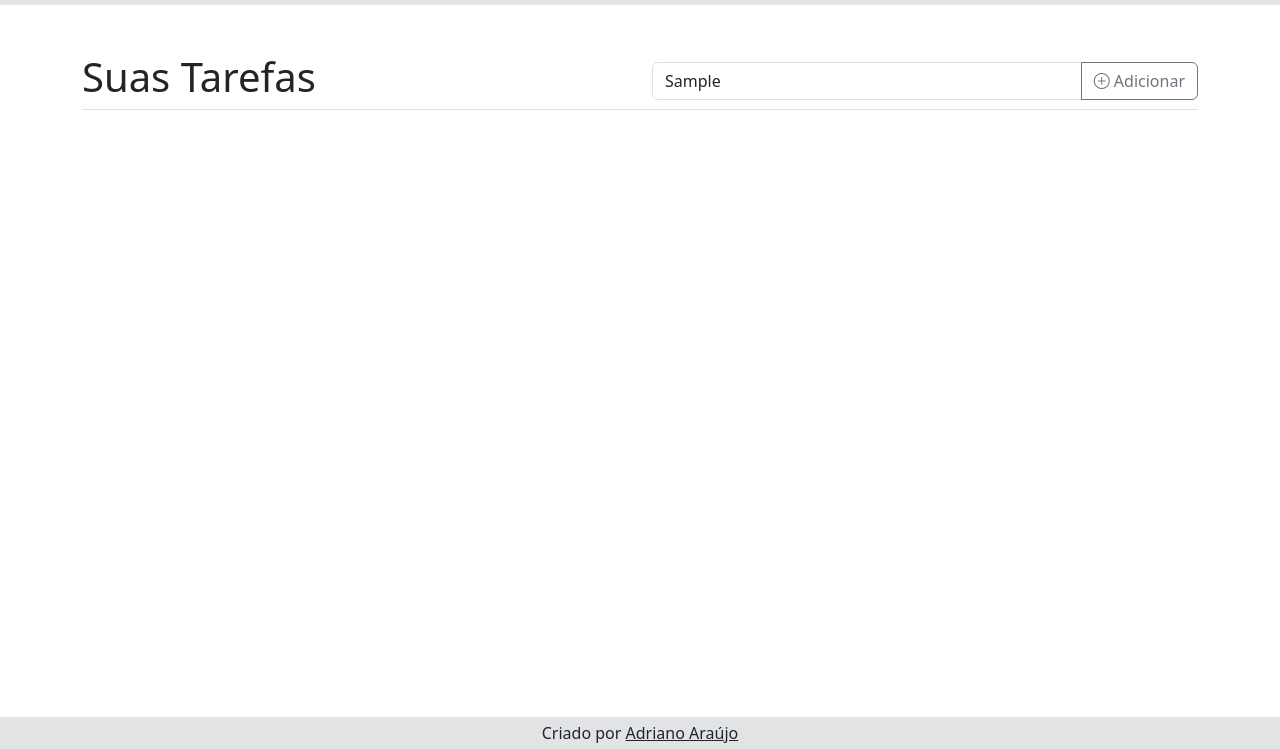
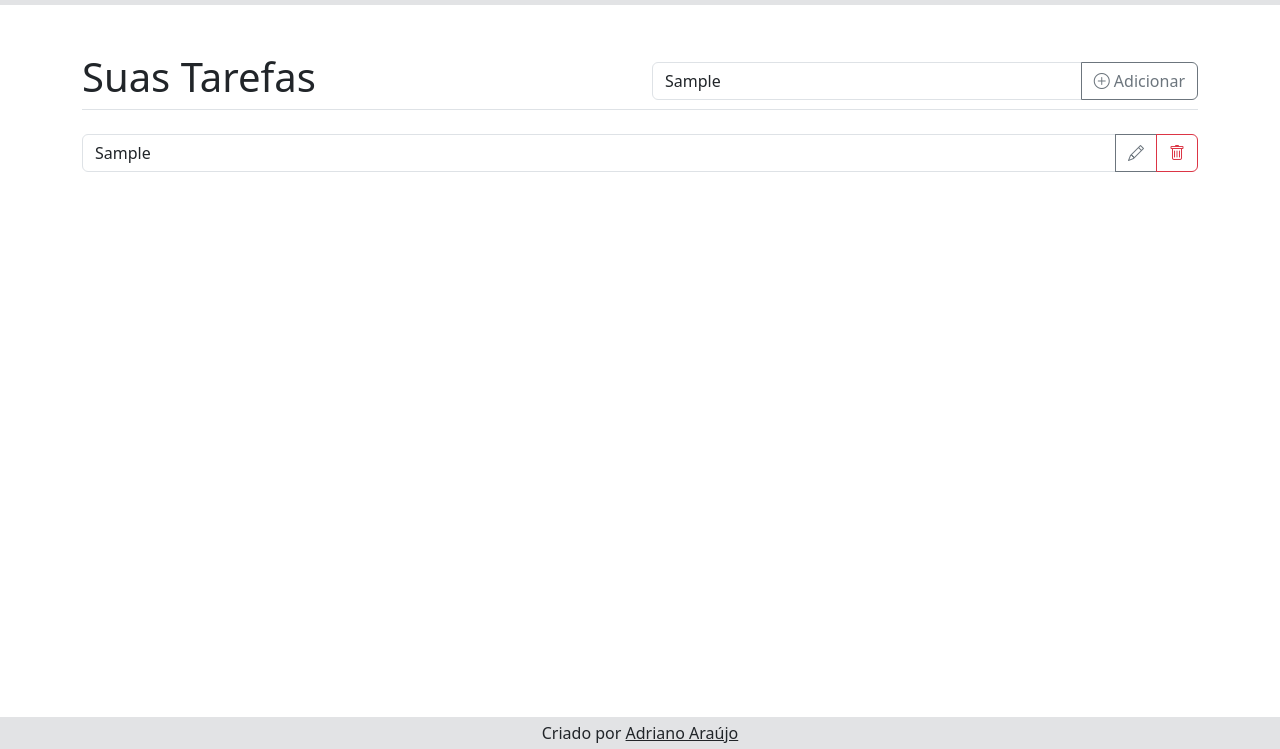
Before and after one commit to adrianoaraujods/bootstrap-todo, a plain HTML site: page index.html in a window 1280 px wide. Both pictures are taken after typing "Sample" into the empty fields and a click on the button "Adicionar". Shown: the part 51-800 px from the top of the page. Drawn offline with nearby package versions, Linux system fonts and the light colour scheme.

Commit message:
feat: create todo list and add item method

```diff
--- a/index.html
+++ b/index.html
@@ -64,6 +64,11 @@
           </div>
         </div>
       </header>
+
+      <ul
+        id="todo-list"
+        class="list-unstyled d-flex flex-column gap-2 mt-4"
+      ></ul>
     </main>
 
     <footer class="bg-secondary-subtle">
--- a/main.js
+++ b/main.js
@@ -0,0 +1,49 @@
+const addInput = document.querySelector(`#add-input`);
+const addButton = document.querySelector(`#add-btn`);
+
+const todoList = document.querySelector(`#todo-list`);
+
+function addItem() {
+  if (!todoList) return;
+
+  const { value } = addInput;
+  if (!value || String(value).length === 0) {
+    alert("O descrição da tarefa não pode estar vazio.");
+    return;
+  }
+
+  const index = todoList.childElementCount;
+
+  todoList.innerHTML += `<li id="todo-item-${index}" class="input-group">
+  <input
+    id="todo-input-${index}"
+    type="text"
+    class="form-control todo-text"
+    value="${value}"
+    aria-label="Descrição da Tarefa"
+    readonly
+  />
+
+  <button
+    id="todo-edit-btn-${index}"
+    class="btn btn-outline-secondary"
+    type="button"
+    title="Editar"
+    aria-label="Editar tarefa"
+  >
+    <i class="bi bi-pencil"></i>
+  </button>
+
+  <button
+    id="todo-delete-btn-${index}"
+    class="btn btn-outline-danger rounded-end"
+    type="button"
+    title="Excluir"
+    aria-label="Excluir tarefa"
+  >
+    <i class="bi bi-trash"></i>
+  </button>
+</li>`;
+}
+
+addButton.addEventListener("click", (e) => addItem());
```
